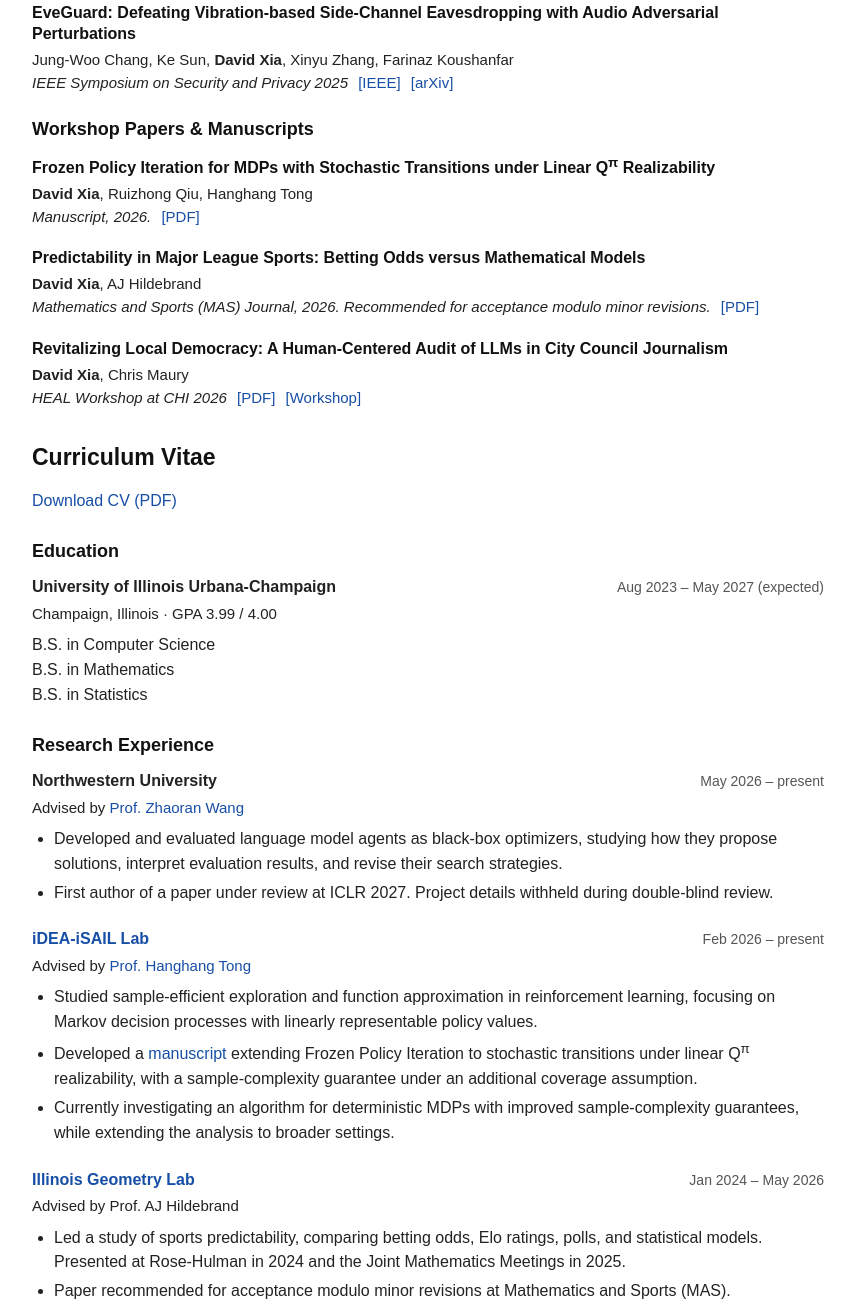
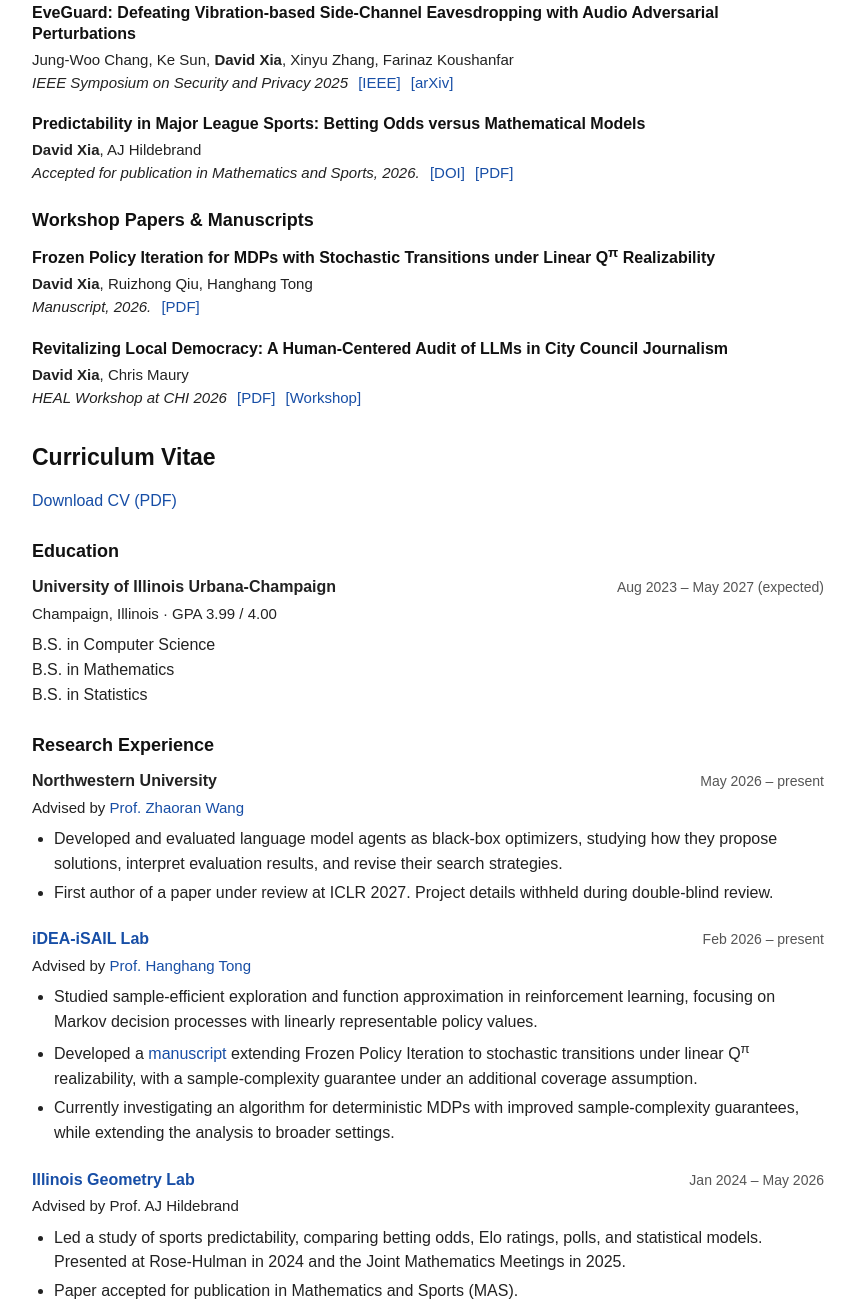
Before and after one commit to davidxia3/davidxia3.github.io, a plain HTML site: page index.html in a window 1280 px wide. Shown: the part 1070-2380 px from the top of the page, without its empty margins (212-1067 px from the left). Drawn offline with Linux system fonts and the light colour scheme.

Commit message:
Update Mathematics and Sports paper to accepted

```diff
--- a/index.html
+++ b/index.html
@@ -92,16 +92,16 @@
                 <div class="authors"><span class="name">Jung-Woo Chang</span>, <span class="name">Ke Sun</span>, <strong>David Xia</strong>, <span class="name">Xinyu Zhang</span>, <span class="name">Farinaz Koushanfar</span></div>
                 <div class="venue">IEEE Symposium on Security and Privacy 2025 <a href="https://ieeexplore.ieee.org/document/11023366/" target="_blank" rel="noopener noreferrer">[IEEE]</a> <a href="https://arxiv.org/abs/2411.10034" target="_blank" rel="noopener noreferrer">[arXiv]</a></div>
             </article>
+            <article class="publication">
+                <h4>Predictability in Major League Sports: Betting Odds versus Mathematical Models</h4>
+                <div class="authors"><strong>David Xia</strong>, <span class="name">AJ Hildebrand</span></div>
+                <div class="venue">Accepted for publication in Mathematics and Sports, 2026. <a href="https://doi.org/10.5149/ms.4631" target="_blank" rel="noopener noreferrer">[DOI]</a> <a href="docs/predictability_paper.pdf" target="_blank" rel="noopener noreferrer">[PDF]</a></div>
+            </article>
             <h3>Workshop Papers &amp; Manuscripts</h3>
             <article class="publication">
                 <h4>Frozen Policy Iteration for MDPs with Stochastic Transitions under Linear Q<sup>π</sup> Realizability</h4>
                 <div class="authors"><strong>David Xia</strong>, <span class="name">Ruizhong Qiu</span>, <span class="name">Hanghang Tong</span></div>
                 <div class="venue">Manuscript, 2026. <a href="docs/stochastic_fpi.pdf" target="_blank" rel="noopener noreferrer">[PDF]</a></div>
-            </article>
-            <article class="publication">
-                <h4>Predictability in Major League Sports: Betting Odds versus Mathematical Models</h4>
-                <div class="authors"><strong>David Xia</strong>, <span class="name">AJ Hildebrand</span></div>
-                <div class="venue">Mathematics and Sports (MAS) Journal, 2026. Recommended for acceptance modulo minor revisions. <a href="docs/predictability_paper.pdf" target="_blank" rel="noopener noreferrer">[PDF]</a></div>
             </article>
             <article class="publication">
                 <h4>Revitalizing Local Democracy: A Human-Centered Audit of LLMs in City Council Journalism</h4>
@@ -165,7 +165,7 @@
 <div class="cv-entry-sub">Advised by <span class="name">Prof. AJ Hildebrand</span></div>
 <ul>
 <li>Led a study of sports predictability, comparing betting odds, Elo ratings, polls, and statistical models. Presented at Rose-Hulman in 2024 and the Joint Mathematics Meetings in 2025.</li>
-<li>Paper recommended for acceptance modulo minor revisions at Mathematics and Sports (MAS).</li>
+<li>Paper accepted for publication in Mathematics and Sports (MAS).</li>
 </ul>
 </div>
 <div class="cv-entry">
```
Also changed, not shown: 2 other files.
